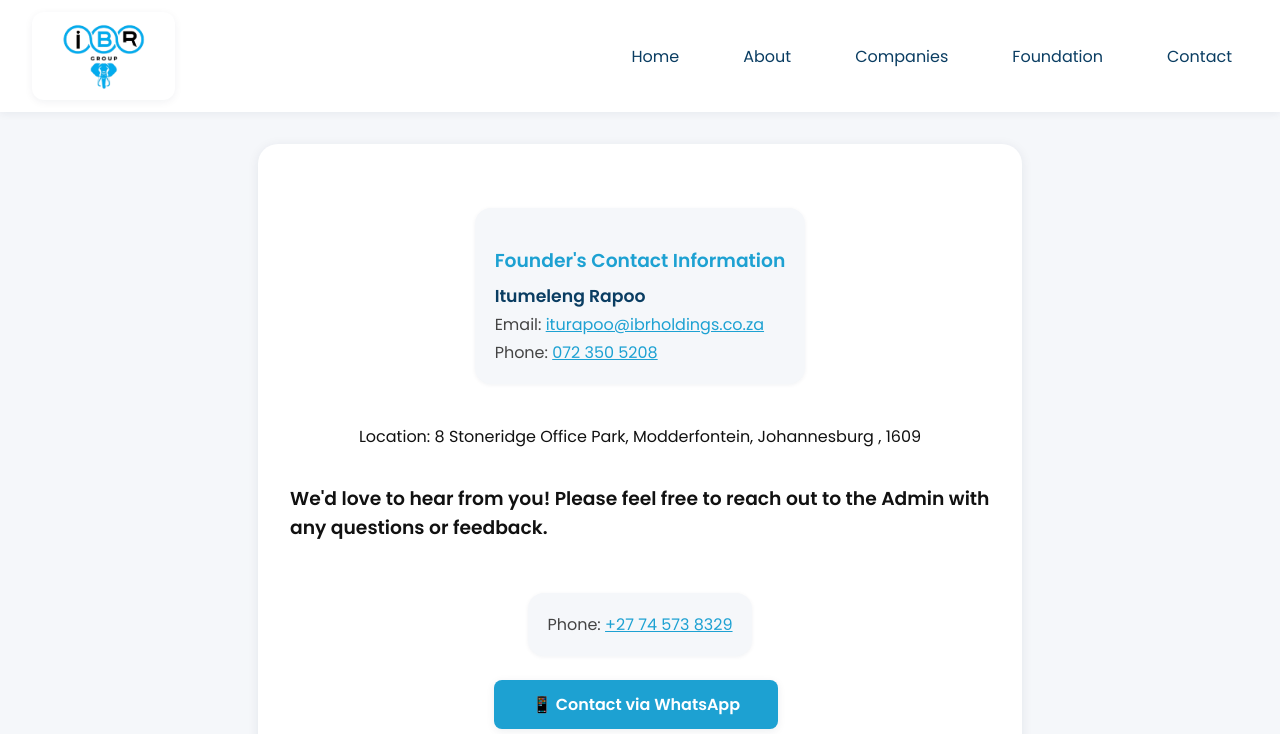
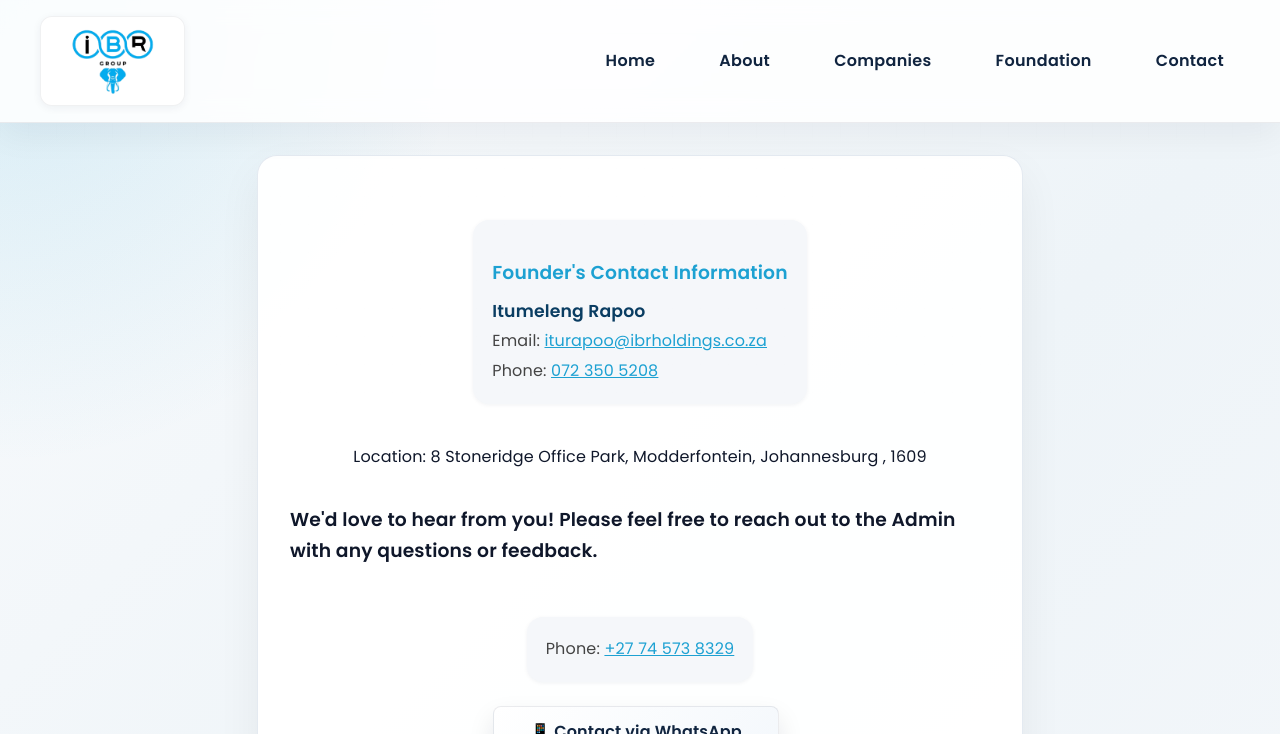
Before and after one commit to spheleleMakau/ibr-group, a Django app: page /contact/ in a window 1280 px wide. Shown: the top 734 px of the page. Run offline with Django 5.2, Linux system fonts and the light colour scheme.

Commit message:
new feel

```diff
--- a/static/css/style.css
+++ b/static/css/style.css
@@ -609,3 +609,166 @@ footer {
   .org-chart-grid { grid-template-columns: 1fr; }
   .region-highlights { flex-direction: column; gap: 0.6rem; }
 }
+
+:root {
+  --brand-navy: #0f172a;
+  --brand-slate: #10243f;
+  --brand-blue: #1da1d2;
+  --brand-accent: #2563eb;
+  --soft-cream: #f8fafc;
+  --text-muted: #475569;
+}
+
+body {
+  background:
+    radial-gradient(circle at top left, rgba(29, 161, 210, 0.16), transparent 24%),
+    linear-gradient(135deg, #f8fafc 0%, #eef4f8 50%, #f6f8fb 100%);
+  color: var(--brand-navy);
+  line-height: 1.65;
+  letter-spacing: 0.01em;
+}
+
+body::before {
+  content: "";
+  position: fixed;
+  inset: 0;
+  pointer-events: none;
+  background-image: linear-gradient(rgba(15, 23, 42, 0.03) 1px, transparent 1px), linear-gradient(90deg, rgba(15, 23, 42, 0.03) 1px, transparent 1px);
+  background-size: 28px 28px;
+  opacity: 0.25;
+  mask-image: linear-gradient(180deg, rgba(0,0,0,0.55), transparent 85%);
+}
+
+header {
+  position: sticky;
+  top: 0;
+  background: rgba(255, 255, 255, 0.86);
+  backdrop-filter: blur(14px);
+  border-bottom: 1px solid rgba(15, 23, 42, 0.08);
+  box-shadow: 0 12px 32px rgba(15, 23, 42, 0.05);
+}
+
+.navbar {
+  max-width: 1200px;
+  margin: 0 auto;
+  padding: 1rem 1.25rem;
+}
+
+.navbar .logo {
+  height: 56px;
+  border: 1px solid rgba(15, 23, 42, 0.06);
+  box-shadow: 0 10px 24px rgba(15, 23, 42, 0.08);
+}
+
+.navbar a {
+  color: var(--brand-slate);
+  font-weight: 600;
+  letter-spacing: 0.02em;
+}
+
+.navbar a:hover,
+.navbar a:focus {
+  background: linear-gradient(135deg, var(--brand-blue), var(--brand-accent));
+  color: #fff;
+  box-shadow: 0 10px 22px rgba(37, 99, 235, 0.2);
+}
+
+.page-shell {
+  max-width: 1200px;
+  margin: 0 auto;
+  padding: 0 1rem 2rem;
+}
+
+main {
+  padding-bottom: 1rem;
+}
+
+.hero {
+  position: relative;
+  overflow: hidden;
+  padding: 5rem 2rem;
+  border-radius: 0 0 2rem 2rem;
+  box-shadow: 0 26px 70px rgba(15, 23, 42, 0.16);
+}
+
+.hero::before {
+  content: "";
+  position: absolute;
+  inset: 0;
+  background: linear-gradient(135deg, rgba(255,255,255,0.16), transparent 50%);
+  pointer-events: none;
+}
+
+.hero h1 {
+  position: relative;
+  z-index: 1;
+  font-size: clamp(2rem, 4vw, 3.2rem);
+  letter-spacing: 0.08em;
+  text-transform: uppercase;
+  text-shadow: 0 8px 24px rgba(15, 23, 42, 0.18);
+}
+
+.hero p {
+  position: relative;
+  z-index: 1;
+  max-width: 720px;
+  color: rgba(255, 255, 255, 0.92);
+  font-size: 1.08rem;
+}
+
+.btn {
+  background: linear-gradient(135deg, #ffffff 0%, #f4f8fc 100%);
+  color: var(--brand-slate);
+  border: 1px solid rgba(15, 23, 42, 0.08);
+  box-shadow: 0 12px 26px rgba(15, 23, 42, 0.1);
+  font-weight: 700;
+}
+
+.btn:hover,
+.btn:focus,
+.map-button:hover,
+.map-button:focus {
+  transform: translateY(-2px);
+  box-shadow: 0 16px 32px rgba(37, 99, 235, 0.18);
+  background: linear-gradient(135deg, var(--brand-blue), var(--brand-accent));
+  color: #fff;
+}
+
+.card,
+.about-section,
+.intro-container,
+.org-node {
+  background: rgba(255, 255, 255, 0.94);
+  border: 1px solid rgba(226, 232, 240, 0.9);
+  box-shadow: 0 18px 44px rgba(15, 23, 42, 0.06);
+}
+
+.card:hover {
+  transform: translateY(-6px) scale(1.01);
+  box-shadow: 0 24px 54px rgba(15, 23, 42, 0.12);
+}
+
+.card img {
+  border: 1px solid rgba(226, 232, 240, 0.8);
+}
+
+footer {
+  background: linear-gradient(135deg, #081321 0%, #11304e 100%);
+  box-shadow: inset 0 1px 0 rgba(255, 255, 255, 0.08);
+  border-radius: 2rem 2rem 0 0;
+  padding: 2.2rem 1rem 1.4rem;
+}
+
+@media (max-width: 700px) {
+  .navbar {
+    padding: 0.75rem 1rem;
+  }
+
+  .hero {
+    padding: 3rem 1rem;
+  }
+
+  .page-shell {
+    padding: 0 0.8rem 1.5rem;
+  }
+}
--- a/templates/base.html
+++ b/templates/base.html
@@ -33,7 +33,7 @@
             </ul>
         </nav>
     </header>
-    <main>
+    <main class="page-shell">
         {% block content %}{% endblock %}
     </main>
     <footer>
```
